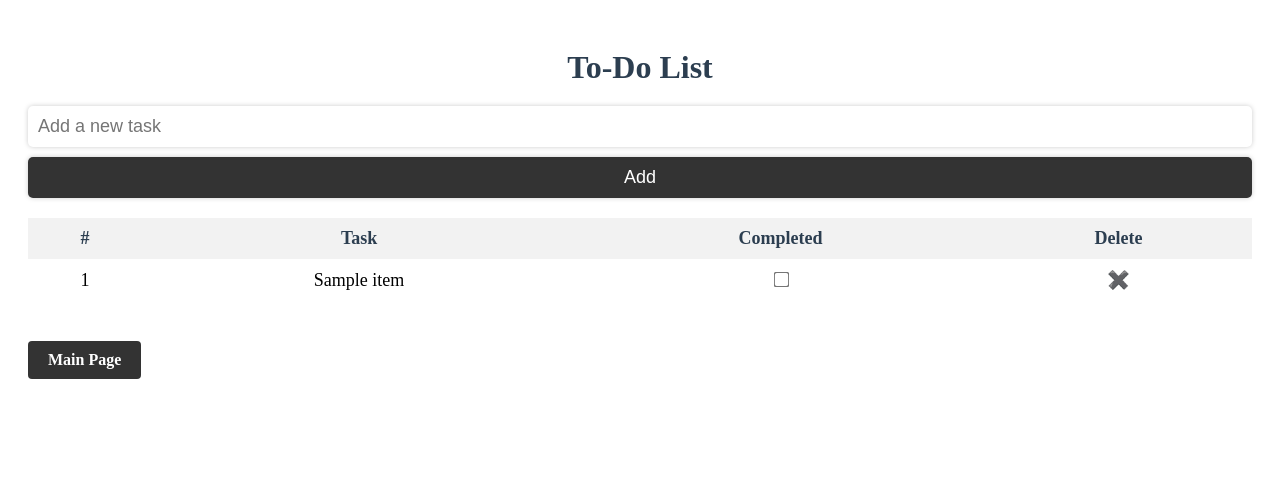
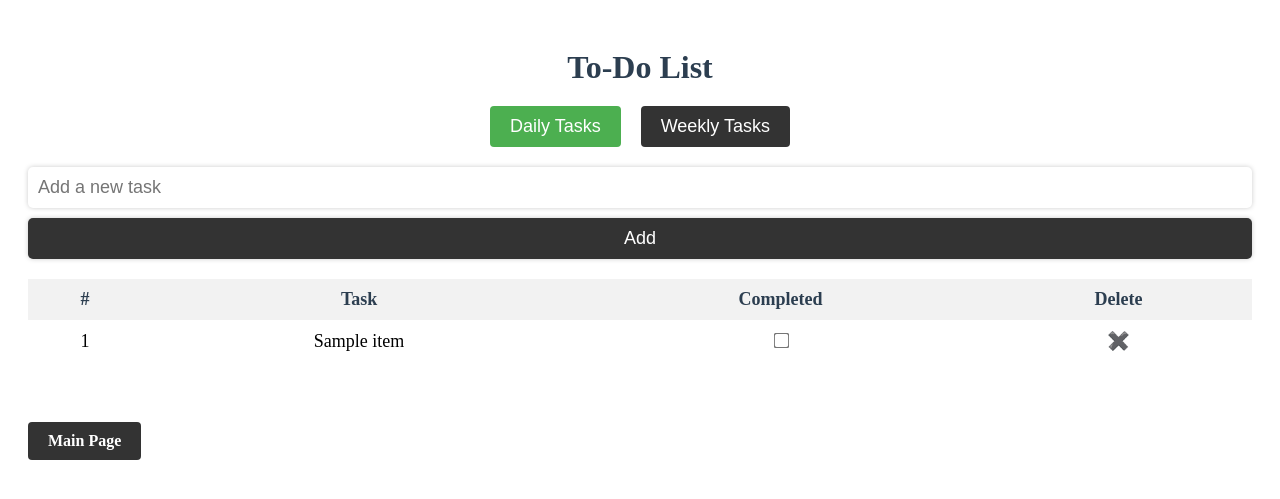
Before and after one commit to SaoshyantOfficial/Tools, a Flask app: template templates/todo-list.html in a window 1280 px wide. Shown: the top 499 px of the page. Run offline with Flask 3, Linux system fonts and the light colour scheme; the template is opened without the code that fills it: most values are stand-ins (such as "Sample title", 1, 10 or a date in 2020); some libraries are stand-ins or nearby versions.

Commit message:
daily and weekly

```diff
--- a/app.py
+++ b/app.py
@@ -98,13 +98,27 @@ def remove_expense(id):
 
 # TO-DO List settings
 
+def connect_db():
+    conn = sqlite3.connect(f'DataBases/ToDoList/{session.get("username")}_TodoList.db')
+    cursor = conn.cursor()
+    # Create table if it doesn't exist
+    cursor.execute('''CREATE TABLE IF NOT EXISTS daily_activities
+                    (id INTEGER PRIMARY KEY, activity text, completed INTEGER)''')
+
+    cursor.execute('''CREATE TABLE IF NOT EXISTS weekly_activities
+                    (id INTEGER PRIMARY KEY, activity text, completed INTEGER)''')
+    return conn
+
 def fetch_activities():
     with connect_db() as conn:
         cursor = conn.cursor()
-        cursor.execute("SELECT * FROM activities")
-        activities = cursor.fetchall()
+        cursor.execute("SELECT * FROM daily_activities")
+        daily_activities = cursor.fetchall()
 
-    return activities
+        cursor.execute("SELECT * FROM weekly_activities")
+        weekly_activities = cursor.fetchall()
+
+    return daily_activities, weekly_activities
 
 
 @app.route('/todoList/login', methods=['GET', 'POST'])
@@ -114,53 +128,75 @@ def todo_list_login():
         session["username"] = username
         password = request.form.get('password')
         if username in USERNAMES and USERNAMES[username] == password:
-            activities = fetch_activities()
-            return render_template('todo-list.html', activities=activities)
+            daily_activities, weekly_activities = fetch_activities()
+            return render_template('todo-list.html', daily_activities=daily_activities, weekly_activities=weekly_activities)
         else:
             flash("Invalid username or password", "error")
     return render_template('todoListLogin.html')
 
 
-def connect_db():
-    conn = sqlite3.connect(f'DataBases/ToDoList/{session.get("username")}_TodoList.db')
-    cursor = conn.cursor()
-    # Create table if it doesn't exist
-    cursor.execute('''CREATE TABLE IF NOT EXISTS activities
-                    (id INTEGER PRIMARY KEY, activity text, completed INTEGER)''')
-    return conn
 
 
-@app.route('/todo-list', methods=['GET', 'POST'])
-def todo_list():
+@app.route('/daily', methods=['GET', 'POST'])
+def daily():
     if request.method == 'POST':
-        activity = request.form['activity']
+        activity = request.form['daily_activity']
         completed = 0  # Initialize completed as False
         with connect_db() as conn:
             cursor = conn.cursor()
-            cursor.execute("INSERT INTO activities(activity, completed) VALUES (?, ?)", (activity, completed))
+            cursor.execute("INSERT INTO daily_activities(activity, completed) VALUES (?, ?)", (activity, completed))
 
-    activities = fetch_activities()
-    return render_template('todo-list.html', activities=activities)
+    daily_activities, weekly_activities = fetch_activities()
+    return render_template('todo-list.html', daily_activities=daily_activities, weekly_activities=weekly_activities)
+
+@app.route('/weekly', methods=['GET', 'POST'])
+def weekly():
+    if request.method == 'POST':
+        activity = request.form['weekly_activity']
+        completed = 0  # Initialize completed as False
+        with connect_db() as conn:
+            cursor = conn.cursor()
+            cursor.execute("INSERT INTO weekly_activities(activity, completed) VALUES (?, ?)", (activity, completed))
+
+    daily_activities, weekly_activities = fetch_activities()
+    return render_template('todo-list.html', daily_activities=daily_activities, weekly_activities=weekly_activities)
 
 
-@app.route('/complete/<int:index>')
-def complete(index):
+@app.route('/daily_complete/<int:index>')
+def daily_complete(index):
     with connect_db() as conn:
         cursor = conn.cursor()
-        cursor.execute('UPDATE activities SET completed = 1 - completed WHERE id=?', (index,))
-    return redirect('/todo-list')
+        cursor.execute('UPDATE daily_activities SET completed = 1 - completed WHERE id=?', (index,))
+    return redirect('/daily')
 
 
-@app.route('/delete/<int:index>')
-def delete(index):
+@app.route('/daily_delete/<int:index>')
+def daily_delete(index):
     with connect_db() as conn:
         cursor = conn.cursor()
-        cursor.execute("DELETE FROM activities WHERE id=?", (index,))
-        cursor.execute("UPDATE activities SET id=id-1 WHERE id > ?", (index,))
+        cursor.execute("DELETE FROM daily_activities WHERE id=?", (index,))
+        cursor.execute("UPDATE daily_activities SET id=id-1 WHERE id > ?", (index,))
 
-    return redirect('/todo-list')
+    return redirect('/daily')
 
 
+@app.route('/weekly_complete/<int:index>')
+def weekly_complete(index):
+    with connect_db() as conn:
+        cursor = conn.cursor()
+        cursor.execute('UPDATE weekly_activities SET completed = 1 - completed WHERE id=?', (index,))
+    return redirect('/daily')
+
+
+@app.route('/weekly_delete/<int:index>')
+def weekly_delete(index):
+    with connect_db() as conn:
+        cursor = conn.cursor()
+        cursor.execute("DELETE FROM weekly_activities WHERE id=?", (index,))
+        cursor.execute("UPDATE weekly_activities SET id=id-1 WHERE id > ?", (index,))
+
+    return redirect('/daily')
+
 if __name__ == '__main__':
-    # app.run(debug=True)
-    serve(app, host='0.0.0.0', port=80)
+    app.run(debug=True)
+    # serve(app, host='0.0.0.0', port=80)
--- a/static/todo-list.css
+++ b/static/todo-list.css
@@ -19,7 +19,7 @@ form {
     margin-bottom: 20px;
 }
 
-#activity {
+#daily_activity, #weekly_activity {
     flex-grow: 1;
     width: 100%;
     margin-right: 0;
@@ -107,3 +107,39 @@ a:hover {
     font-weight: bold;
     margin-top: 20px;
 }
+
+.buttons {
+    display: flex;
+    justify-content: center;
+    margin-bottom: 20px;
+}
+
+.task-button {
+    padding: 10px 20px;
+    margin: 0 10px;
+    font-size: 18px;
+    background-color: #333;
+    color: white;
+    border: none;
+    border-radius: 4px;
+    cursor: pointer;
+}
+
+.task-button:hover {
+    background-color: #555;
+}
+
+#weekly_button, #weekly_activity {
+    display: none;
+}
+
+/* Hide tables by default */
+.weekly-todo-table {
+    display: none;
+}
+
+/* Style the active button */
+.task-button.active {
+    background-color: #4caf50;
+    color: white;
+}
--- /dev/null
+++ b/static/todo-list.js
@@ -0,0 +1,35 @@
+// todo-list.js
+document.addEventListener("DOMContentLoaded", function () {
+    const dailyButton = document.getElementById("daily-button");
+    const weeklyButton = document.getElementById("weekly-button");
+    const dailyTable = document.getElementById("daily-table");
+    const weeklyTable = document.getElementById("weekly-table");
+    const dailyActivity = document.getElementById('daily_activity');
+    const weeklyActivity = document.getElementById('weekly_activity');
+    const daily_Button = document.getElementById('daily_button');
+    const weekly_Button = document.getElementById('weekly_button');
+
+
+
+    dailyButton.addEventListener("click", function () {
+        weeklyActivity.style.display = 'none'
+        weekly_Button.style.display = 'none'
+        dailyActivity.style.display = 'block'
+        daily_Button.style.display = 'block'
+        dailyTable.style.display = "table";
+        weeklyTable.style.display = "none";
+        dailyButton.classList.add("active");
+        weeklyButton.classList.remove("active");
+    });
+
+    weeklyButton.addEventListener("click", function () {
+        dailyActivity.style.display = 'none'
+        daily_Button.style.display = 'none'
+        weeklyActivity.style.display = 'block'
+        weekly_Button.style.display = 'block'
+        weeklyTable.style.display = "table";
+        dailyTable.style.display = "none";
+        weeklyButton.classList.add("active");
+        dailyButton.classList.remove("active");
+    });
+});
--- a/templates/todo-list.html
+++ b/templates/todo-list.html
@@ -10,11 +10,15 @@
 <body>
     <div class="container">
         <h1>To-Do List</h1>
-        <form action="/todo-list" method="POST" id="todo-form">
-            <input type="text" name="activity" id="activity" placeholder="Add a new task" required>
-            <button type="submit">Add</button>
+        <div class="buttons">
+            <button id="daily-button" class="task-button active" data-task-type="daily">Daily Tasks</button>
+            <button id="weekly-button" class="task-button" data-task-type="weekly">Weekly Tasks</button>
+        </div>
+        <form action="/daily" method="POST" id="todo-form">
+            <input type="text" name="daily_activity" id="daily_activity" placeholder="Add a new task" required>
+            <button type="submit" id="daily_button">Add</button>
         </form>
-        <table id="todo-table">
+        <table id="daily-table" class="daily-todo-table">
             <thead>
                 <tr>
                     <th>#</th>
@@ -24,24 +28,56 @@
                 </tr>
             </thead>
             <tbody>
-                {% for item in activities %}
+                {% for item in daily_activities %}
                 <tr{% if item.completed %} class="completed" {% endif %}>
                     <td>{{ item[0] }}</td>
                     <td>{{ item[1] }}</td>
                     <td>
-                        <a href="/complete/{{ loop.index }}"><input type="checkbox" name="completed" {% if item[2]
+                        <a href="/daily_complete/{{ loop.index }}"><input type="checkbox" name="completed" {% if item[2]
                                 %}checked{% endif %} class="completion-checkbox"></a>
                     </td>
-                    <td><a href="/delete/{{ loop.index }}"><i class="fas fa-trash"></i>✖️</a></td>
+                    <td><a href="/daily_delete/{{ loop.index }}"><i class="fas fa-trash"></i>✖️</a></td>
                 </tr>
                 {% endfor %}
             </tbody>
         </table>
 
-        <!-- Back Button -->
+
+        <form action="/weekly" method="POST" id="todo-form">
+            <input type="text" name="weekly_activity" id="weekly_activity" placeholder="Add a new task" required>
+            <button type="submit" id="weekly_button">Add</button>
+        </form>
+        <table id="weekly-table" class="weekly-todo-table">
+            <thead>
+                <tr>
+                    <th>#</th>
+                    <th>Task</th>
+                    <th>Completed</th>
+                    <th>Delete</th>
+                </tr>
+            </thead>
+            <tbody>
+                {% for item in weekly_activities %}
+                <tr{% if item.completed %} class="completed" {% endif %}>
+                    <td>{{ item[0] }}</td>
+                    <td>{{ item[1] }}</td>
+                    <td>
+                        <a href="/weekly_complete/{{ loop.index }}"><input type="checkbox" name="completed" {% if item[2]
+                                %}checked{% endif %} class="completion-checkbox"></a>
+                    </td>
+                    <td><a href="/weekly_delete/{{ loop.index }}"><i class="fas fa-trash"></i>✖️</a></td>
+                </tr>
+                {% endfor %}
+            </tbody>
+        </table>
+
+
+
+
         <a href="{{ url_for('index') }}" class="back-button">Main Page</a>
     </div>
     <script src="https://kit.fontawesome.com/your-font-awesome-kit.js" crossorigin="anonymous"></script>
+    <script src="../static/todo-list.js"></script>
 </body>
 
 </html>
```
Also changed, not shown: DataBases/Accounting/hamsara_expenses.db (added), DataBases/ToDoList/hamsara_TodoList.db.
